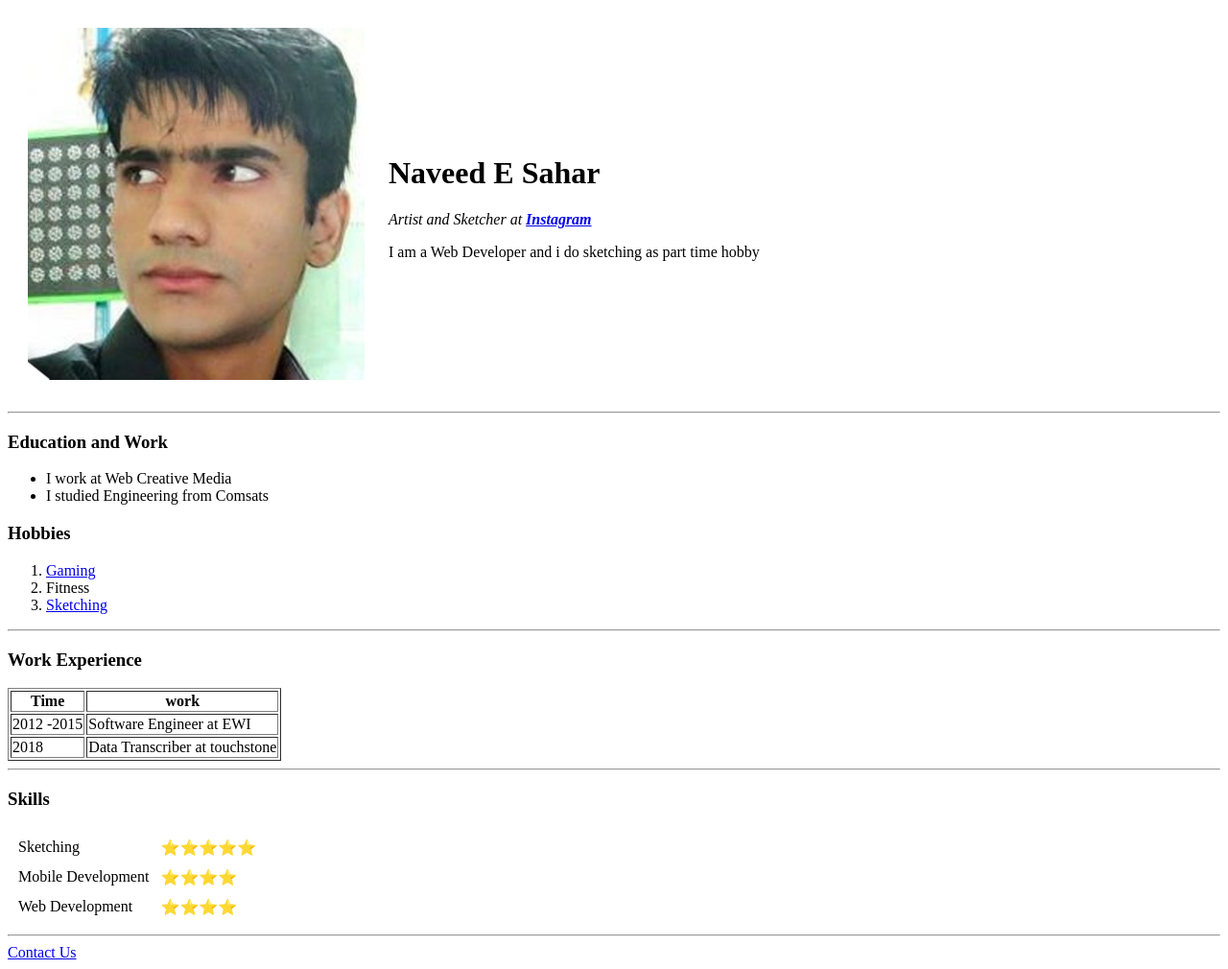
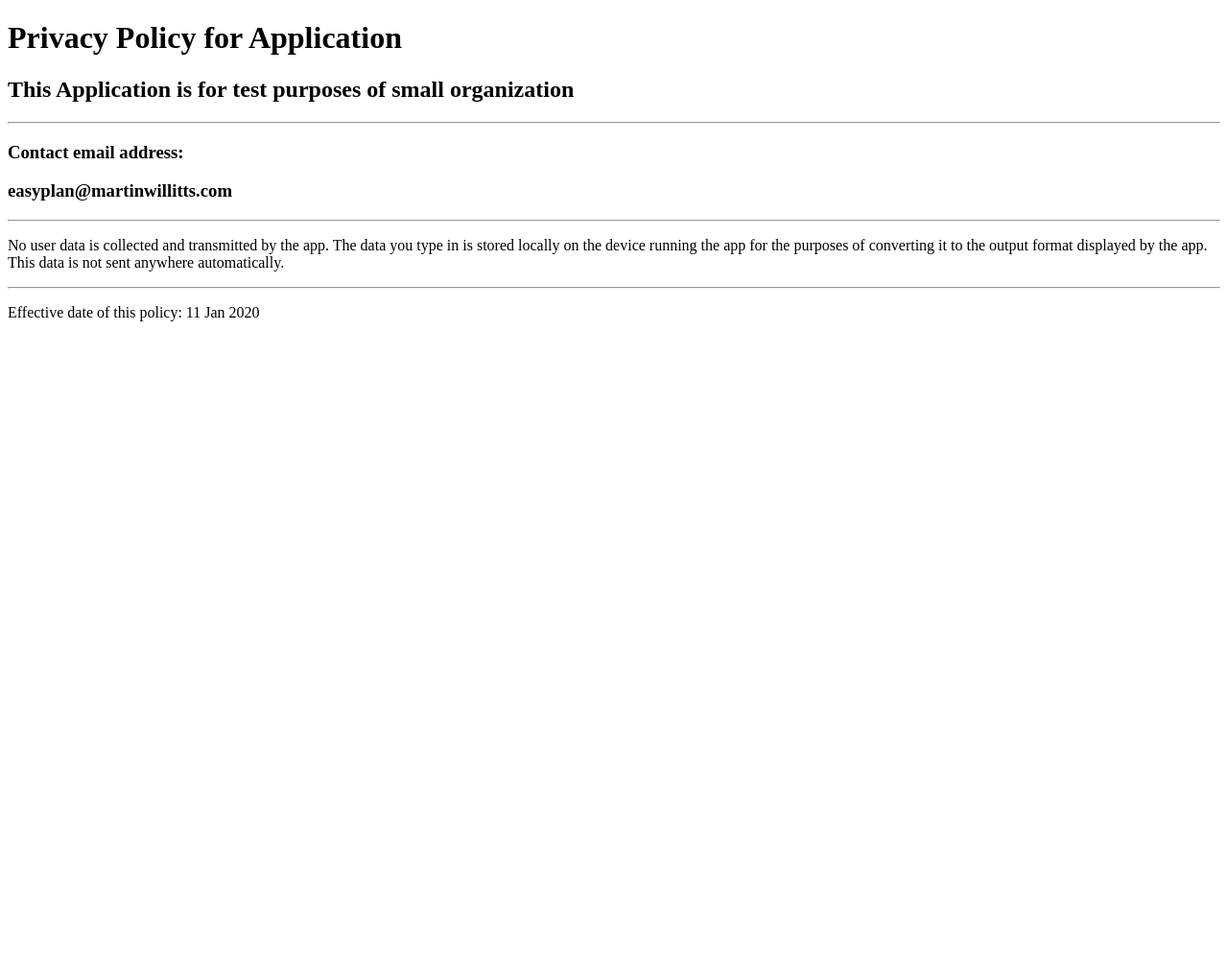
Before and after one commit to naveedshr/cv, a plain HTML site: page index.html in a window 1280 px wide. Shown: the whole page at 96% size. After the commit the page ends 800 px from the top, so only its background shows below. Drawn offline with Linux system fonts and the light colour scheme.

Commit message:
Update index.html

```diff
--- a/index.html
+++ b/index.html
@@ -7,77 +7,21 @@
 </head>
 
 <body>
-  <table cellspacing="20">
-    <tr>
-      <td><img src="img\samplepicture.png" alt="Naveed's profile picture"></td>
-      <td>
-        <h1>Naveed E Sahar</h1>
-        <p><em>Artist and Sketcher at <strong><a href="http://instagram.com">Instagram</a></strong></em></p>
-        <p>I am a Web Developer and i do sketching as part time hobby</p>
+    <h1>Privacy Policy for Application</h1>
+    <h2>This Application is for test purposes of small organization</h2>
 
-      </td>
-    </tr>
-  </table>
+    <hr>
 
-  <hr>
-  <h3>Education and Work</h3>
-  <ul>
-    <li>I work at Web Creative Media</li>
-    <li>I studied Engineering from Comsats</li>
-  </ul>
-  <h3>Hobbies</h3>
-  <ol>
-    <li><a href="http://youtube.com">Gaming</a></li>
-    <li>Fitness</li>
-    <li><a href="facebook.com">Sketching</a></li>
-  </ol>
-  <hr>
-  <h3>Work Experience</h3>
+    <h3>Contact email address:</h3>
+    <h3>easyplan@martinwillitts.com</h3>
 
-  <table border="1">
-    <thead>
-      <tr>
-        <th>Time</th>
-        <th>work</th>
-      </tr>
-    </thead>
+	<hr>
 
-    <tbody>
-      <tr>
-        <td>2012 -2015</td>
-        <td>Software Engineer at EWI</td>
-      </tr>
-      <tr>
-        <td>2018</td>
-        <td>Data Transcriber at touchstone</td>
-      </tr>
-    </tbody>
+	<p>No user data is collected and transmitted by the app. The data you type in is stored locally on the device running the app for the purposes of converting it to the output format displayed by the app. This data is not sent anywhere automatically.</p>
 
-    <tfoot>
+	<hr>
 
-    </tfoot>
-  </table>
-  <hr>
-  <h3>Skills</h3>
-
-  <table cellspacing="10">
-    <tr>
-      <td>Sketching</td>
-      <td>⭐⭐⭐⭐⭐</td>
-    </tr>
-    <tr>
-      <td>Mobile Development</td>
-      <td>⭐⭐⭐⭐</td>
-    </tr>
-    <tr>
-      <td>Web Development</td>
-      <td>⭐⭐⭐⭐</td>
-    </tr>
-  </table>
-
-  <hr>
-  <a href="contact.html">Contact Us</a>
-
+	<p>Effective date of this policy: 11 Jan 2020</p>
 </body>
 
 </html>
```
